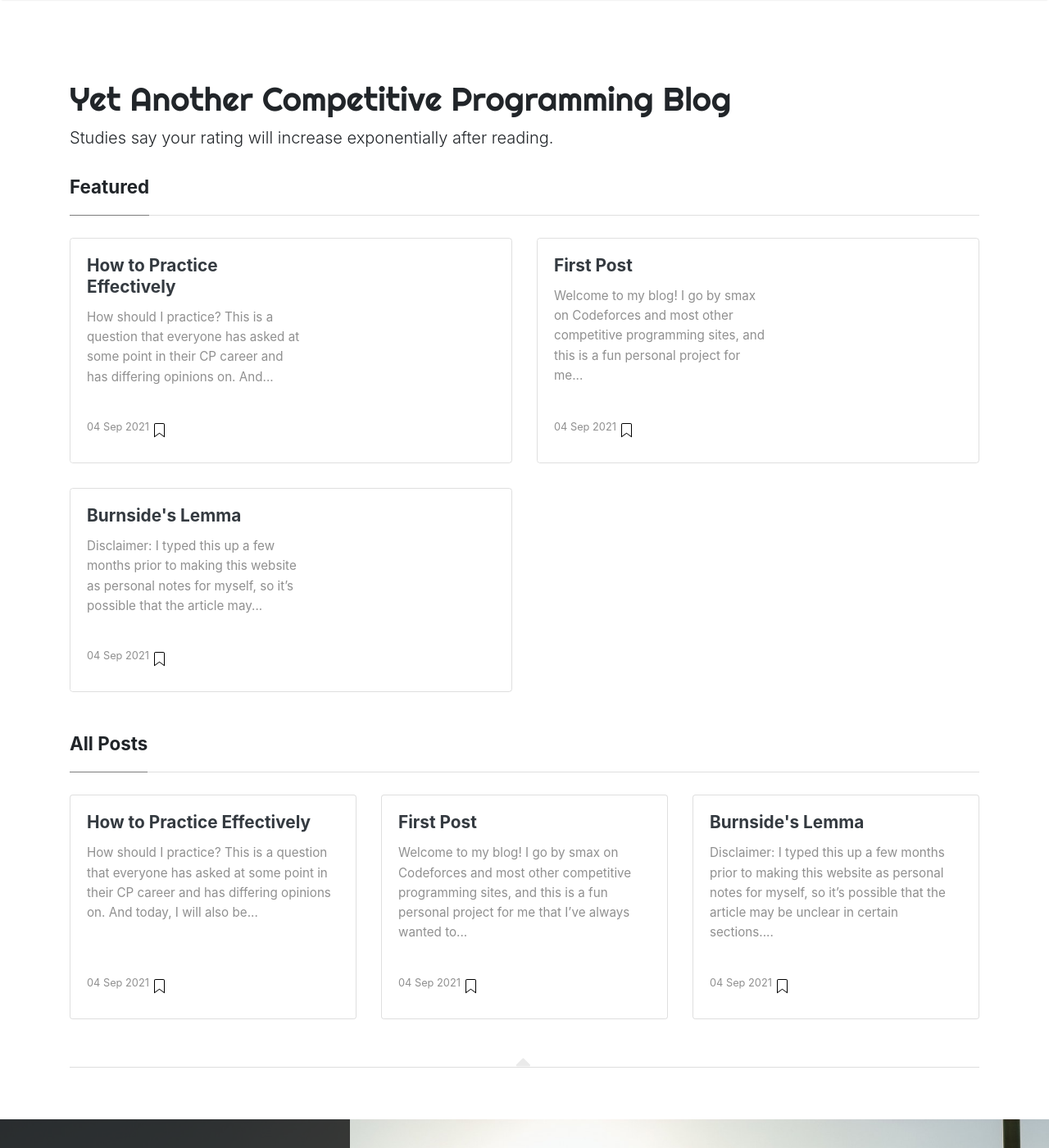
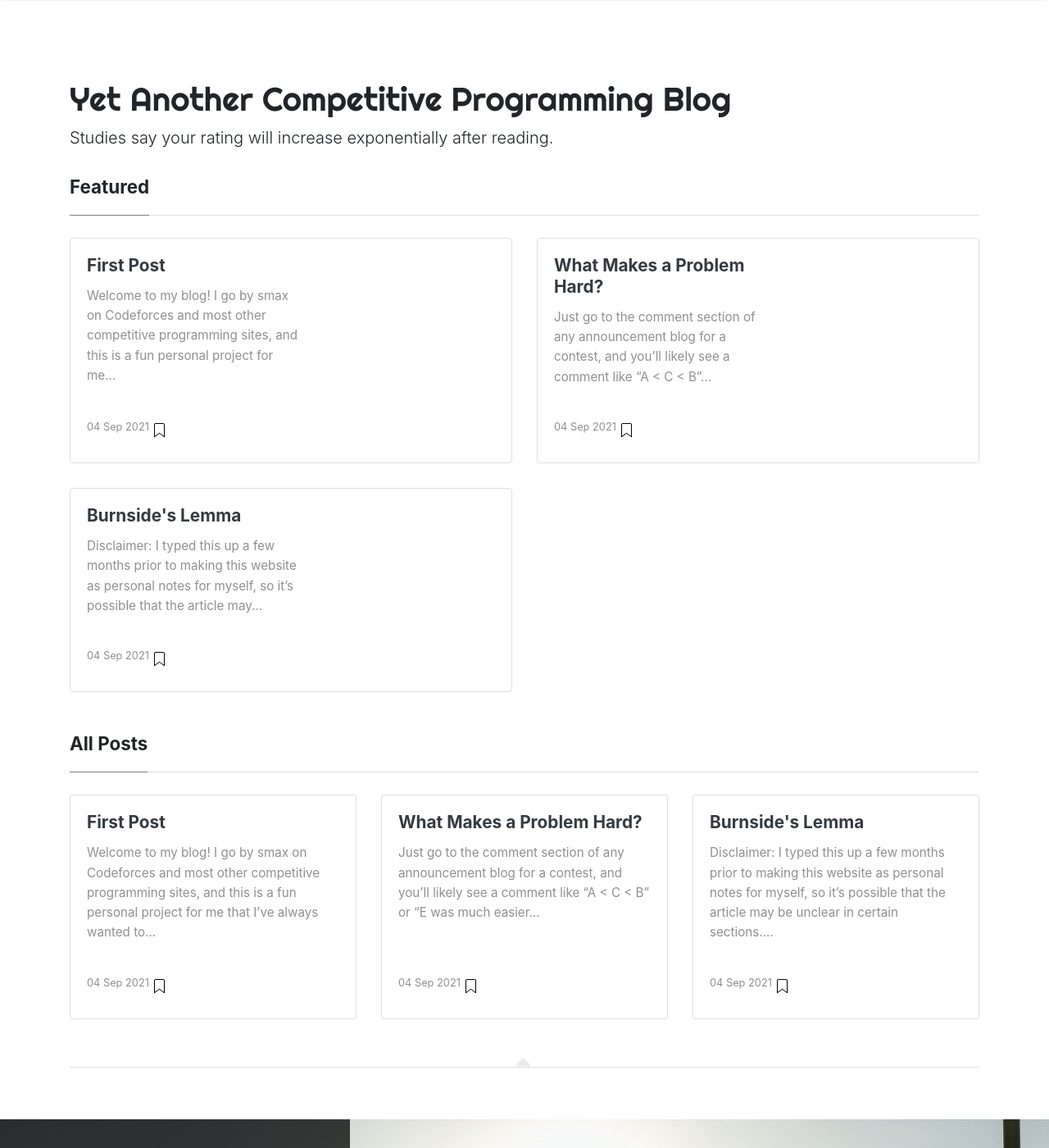
Before and after one commit to mzhang2021/cp-blog, a Jekyll site: the page built from index.html, in a window 1280 px wide and 1400 px high. Shown: the whole window at 82% size. Built offline with Jekyll 4.4.1, drawn with Linux system fonts in a browser that asks for light colours; nearby versions of some CDN libraries; the list of posts is cut into pages by our own code; part of the change alters nothing that is shown; some of the changed text lies outside the part shown.

Commit message:
added problem difficulty article

```diff
--- a/_pages/about.md
+++ b/_pages/about.md
@@ -8,15 +8,15 @@ comments: true
 <div class="row justify-content-between">
 <div class="col-md-8 pr-5">
 
-<p>Coming soon...</p>
+<p>Welcome to my blog! I go by <a href="https://codeforces.com/profile/smax">smax</a> on Codeforces and most other competitive programming sites, and this is a fun personal project for me that I've always wanted to do. On this blog, I'll post articles about techniques, tricks, opinions, or pretty much anything remotely related to CP. Do check it out if you're interested.</p>
 
 </div>
 
-<div class="col-md-4">
+<!-- <div class="col-md-4">
 
 <div class="sticky-top sticky-top-80">
 <p>Something interesting will go here.</p>
 
 </div>
+</div> -->
 </div>
-</div>
--- /dev/null
+++ b/_posts/2021-09-04-difficulty.md
@@ -0,0 +1,74 @@
+---
+layout: post
+title: "What Makes a Problem Hard?"
+tags: [opinion]
+featured: true
+usemathjax: true
+---
+
+Just go to the comment section of any announcement blog for a contest, and you'll likely see a comment like "A < C < B" or "E was much easier than D." Or look at any leaderboard, and there's always at least a few contestants who solve the problems out of order or skip some problem. Problem difficulty is a very subjective thing, and it's always near impossible to create a set of problems such that A is strictly easier than B, which is strictly easier than C, and so on. Why is that the case, and what makes a problem difficult?
+
+## Knowledge
+The difficulty of the algorithms and concepts used for a problem definitely contribute to problem difficulty. For instance, greedy is a very fundamental concept, and applying the "greedy" tag in Codeforces problemset yields problems of all difficulties from 800 to 3500. On the other hand, applying the "flows" tag quickly brings problems up to the 1800-2000+ range, and applying the "fft" tag almost guarantees the problem is at least 2000+ in rating, because of the complexity of these algorithms (at the time of writing this, there is an 800 problem marked with "flows", but I am almost certain that is a troll).
+
+## Search Space
+This aspect is one that I think gets overlooked the most when people claim a problem is too easy for its spot in a contest. When you approach a problem, there are a lot of ways you can go about it, and a lot of potential approaches to try. Not all approaches will lead to the solution. Take [this problem](https://codeforces.com/contest/1491/problem/F) for example. It's a 2700 rated interactive problem. And if you've read the editorial or know the solution, you might conclude that the problem should be rated way lower because the solution is so elementary. But the difficulty of this problem doesn't come the complexity of the concepts used, but the sheer size of its search space. I did this contest live, and I remember trying all sorts of different ways to take advantage of the $\lfloor \log_2{n} \rfloor$ bound in queries, some very close to the editorial idea.
+
+## Number of Observations/Steps
+Partly related to search space is the number of layers of observation you have to get through to solve the problem. Div 2 As and Bs typically only have one key observation that cracks the entire problem, which is why they can be solved in mere minutes by high rated contestants and have low ratings (as an aside, an unfortunate consequence of these problems is that sometimes solving them can be dumb luck because of how unmotivated the observations can be, and even a high rated contestant could get "stuck" on one if they just happen to miss the observation). On the other hand, a more difficult problem often contains multiple layers of reduction to get to the final solution.
+
+The example I'll use is [Falling Sand](https://codeforces.com/contest/1534/problem/F2), which is a problem with several steps. In my opinion, each individual step is not difficult, but it can be difficult to assemble all of the necessary steps during a live contest. The solution breaks down as follows:
+
+<div class="spoiler">
+<ol>
+<li>Recognize that the relation between the blocks of sand can be modeled as a directed graph, where block A can reach block B if perturbing block A will cause it to perturb block B when falling.</li>
+<li>The directed graph actually only contains $\mathcal O(nm)$ edges, as it is sufficient to draw an edge from a block to the closest block below it in its adjacent columns.</li>
+<ol>
+<li>The above two observations are sufficient to solve F1. In F1, we just need to make all the sand blocks fall, so after compressing the graph into a DAG of SCCs, we can count the number of nodes with an indegree of 0 as our answer.</li>
+</ol>
+<li>In F2, we don't need to make all the sand blocks fall, just $a_i$ in each column. It is always optimal to prioritize making the bottommost $a_i$ blocks fall in each column $i$, as those blocks will always fall anyways in any optimal solution.</li>
+<li>Let's consider the set of nodes with indegree 0 in the DAG after condensing into SCCs, denoted as $S$. Obviously it is optimal to only perturb nodes in $S$ directly, because if we perturb some lower node, we could have perturbed one of its ancestors instead and achieved the same effect (yeah I know I'm using the words "node" and "block" interchangeably). Now let's consider the nodes that need to be perturbed. Notice that the subset of $S$ which can reach that node, directly or indirectly, are always contiguous if $S$ is sorted by column. If a node in column $i$ can reach our target node, and a node in column $j > i$ can also reach our target node, some node in $S$ in column $k$ such that $i < k < j$ would also be able to reach our target node.</li>
+<ol>
+<li>To understand why that is true, notice that the structure of how blocks get perturbed is always "hit all blocks in this and adjacent columns," so there's a "path" of contiguous nodes from column $i$ to column $j$ for some node in column $i$ to be able to reach column $j$. Since the nodes in $S$ are always the highest nodes in their column, there's no way they would not be able to reach the "path" if they were in some column $k$ such that $i < k < j$. To understand what I'm talking about, refer to the diagram below (red blocks are in $S$, green is our target block):</li>
+</ol>
+<img src="{{ site.baseurl }}/assets/images/difficulty-1.png" alt="image 1">
+<li>Therefore, the problem reduces down to picking the minimum number of nodes in $S$ to cover all intervals. This is a well known problem with a greedy solution: sort the intervals by right endpoint, and whenever an interval is not covered, increase the answer by 1 and pick the node on the interval's right endpoint.</li>
+</ol>
+</div>
+
+## Combining Search Space and Number of Observations
+Let's say the search space of a problem is a graph. You start at the beginning, and you want to reach the solution by traversing through a path of nodes by making a series of observations. Then a larger search space refers to larger degree nodes, and more observations means the path to the solution is longer. So an easy problem might look something like this:
+
+![image 2]({{ site.baseurl }}/assets/images/difficulty-2.png)
+
+or this:
+
+![image 3]({{ site.baseurl }}/assets/images/difficulty-3.png)
+
+The first diagram is what a Div 2 A might look like: there's one observation, and if you find it you solve the problem. The second diagram is what an easy DS problem might look like: there might be multiple steps, but each step is very obvious to get to. Naturally, a hard problem both has high degree nodes and a long path:
+
+![image 4]({{ site.baseurl }}/assets/images/difficulty-4.png)
+
+If you're a strong competitive programmer with lots of problem solving expertise, the problem search space might look more like this to you:
+
+![image 5]({{ site.baseurl }}/assets/images/difficulty-5.png)
+
+The red Xs are a result of experience: you know which ideas tend to work better, and you know how to approach certain types of problems.
+
+And to complete this analogy, if you're missing knowledge or experience, the problem might look like this to you:
+
+![image 6]({{ site.baseurl }}/assets/images/difficulty-6.png)
+
+You're missing edges altogether, so you might not even be able to solve the problem, but those edges will appear with practice and time.
+
+## Implementation
+There's one aspect of problem solving I have not mentioned yet: after coming up with the idea, you still need to write the code! So what makes implementation difficult?
+1. Lines of Code - When I say lines of code, I exclude templated code. Take [Good Graph](https://codeforces.com/contest/1555/problem/F) as an example. Most submissions have lines of code in 3 digits, but a large portion of this problem is just copy pasting heavy light decomposition or segment tree, so the actual difficulty of implementation is low. On the flip side, [Binary Table](https://codeforces.com/contest/1439/problem/A2) was a problem with a notoriously long and difficult implementation for its spot in the contest. It's not too bad for experienced contestants, but it's definitely way more implementation heavy than a Div 1 A should be.
+2. Finnicky Details - I've encountered plenty of problems where working out the indexing was a pain in the ass, or the problem had many cases to consider. In recent memory, [Minimax](https://codeforces.com/contest/1530/problem/E) had an obnoxious amount of cases, and my [implementation](https://codeforces.com/contest/1530/submission/122824719) in contest ended up being extremely messy. It's honestly a miracle that I could even get it to work at all. [Funny Substrings](https://codeforces.com/contest/1538/problem/E) was another problem where I had a disgusting [implementation](https://codeforces.com/contest/1538/submission/119011583) in contest that demanded a high attention to detail, although this one was more my fault for overlooking a simpler solution.
+3. Constant Factor Optimization - It's always frustrating when you have the correct complexity, but your solution is too slow because of unnecessarily tight limits set by the authors. There are ways to minimize this happening by adopting certain strategies. For example, I always pass non-primitives by const reference to functions, and I avoid STL data structures when not needed because C++ STL data structures like `std::set` and `std::map` consume a non-trivial amount of overhead.
+
+## So back to the original question...
+Different people have different opinions on problem difficulty because they've practiced and become more experienced in different skills. Each person's graph for the search space will look different. And the problemsetter's opinion of difficulty often differs drastically from competitors because they sometimes come up with the solution before the problem, or craft the problem with a specific solution in mind already.
+
+## The Takeaway
+Is there a takeaway from this article? I don't know. I'm moreso just expressing an opinion on a subject that I've given some thought about. That being said, I do think the way I think about problem solving provides some insight into how I think improving at CP works: as you practice, you expand the number of edges you can access, and you also get better at pruning bad edges. Maybe in the future I'll write an article on how to practice. Thanks for reading, and feel free to leave your thoughts on this subject in the comments below.
--- a/_posts/2021-09-04-first-post.md
+++ b/_posts/2021-09-04-first-post.md
@@ -9,6 +9,6 @@ Welcome to my blog! I go by [smax](https://codeforces.com/profile/smax) on Codef
 
 For starters, here's a link to my first tutorial article on [Burnside's Lemma]({{ site.baseurl }}/burnside/). I typed this up a few months prior to making this website as personal notes for myself, so it's possible that the article may be unclear in certain sections. If you have any tips on making certain sections clearer, feel free to comment below.
 
-If you're instead interested in something more opinionated, you can check out [this article]({{ site.baseurl }}/practice/) on how to practice and get good at CP. If you find you like the stuff I post, feel free to sign up for the mailing list by scrolling down and clicking on the alert, so that you get instantly notified whenever I post.
+If you're instead interested in something more opinionated, you can check out [this article]({{ site.baseurl }}/difficulty/) on what makes a CP problem hard. If you find you like the stuff I post, feel free to sign up for the mailing list by scrolling down and clicking on the alert, so that you get instantly notified whenever I post.
 
 Finally, this site was created with Jekyll and uses the ["Mediumish"](https://github.com/wowthemesnet/mediumish-theme-jekyll) theme, so if you like how the site looks be sure to check that out.
--- a/_posts/2021-09-04-practice.md
+++ /dev/null
@@ -1,23 +0,0 @@
----
-layout: post
-title: "How to Practice Effectively"
-tags: [tutorial, opinion]
-featured: true
-usemathjax: true
----
-
-How should I practice? This is a question that everyone has asked at some point in their CP career and has differing opinions on. And today, I will also be throwing my hat in the ring.
-
-For starters, what are the components of being good at CP? I would break it down into three parts:
-
-## Knowledge
-
-It goes without saying that a certain threshold of knowledge needs to be reached for each rating level. If you don't know what a [segment tree](https://cp-algorithms.com/data_structures/segment_tree.html) is, it's unlikely that you will solve a problem requiring a segment tree, unless you're able to reinvent the data structure yourself. But the actual amount of knowledge you need depends on which platform you're competing on. If you're competing on Codeforces, you honestly don't need anything harder than a segment tree to reach at least master, maybe even higher. Many problems on Codeforces Div 2 ABC, sometimes even D or E depending on the author, require no algorithmic/DS knowledge at all. Your intuition and thinking abilities will take you much further than any algorithm or data structure will. On the other hand, many OI contests like USACO (USA Computing Olympiad) tend to deploy more algorithmic knowledge in their problems. USACO in particular almost requires certain algorithms/DS to pass each division, and while it doesn't have an official syllabus, you can refer to [usaco.guide](https://usaco.guide/) to see which algorithms/DS show up frequently in each division.
-
-It's also worth noting that knowledge isn't just limited to algorithms/DS. CP problems will often contain certain "tricks" that you might see frequently. For example, it's a well-known fact that the sum of harmonic series, $\frac{1}{1} + \frac{1}{2} + \dots + \frac{1}{n}$, is bounded under $\mathcal O(\log n)$. A simple proof of that is to consider rounding denominators down to their nearest power of $2$ instead:
-
-$$
-\frac{1}{1} + \frac{1}{2} + \frac{1}{3} + \frac{1}{4} + \frac{1}{5} + \dots + \frac{1}{n} < \frac{1}{1} + \frac{1}{2} + \frac{1}{2} + \frac{1}{4} + \frac{1}{4} + \dots + \frac{1}{2^{\lfloor\log_2{n}\rfloor}} \leq {\lfloor\log_2{n}\rfloor} + 1
-$$
-
-The last step of that inequality was noting that we essentially have $\mathcal O(\log n)$ copies of $1$. This fact is used in many problems to prove a better complexity for brute forcing all multiples of all numbers less than $n$ (such as [this one](https://codeforces.com/contest/1541/problem/B)).
```
Also changed, not shown: assets/images/difficulty-1.png (added), assets/images/difficulty-2.png (added), assets/images/difficulty-3.png (added), assets/images/difficulty-4.png (added), assets/images/difficulty-5.png (added), assets/images/difficulty-6.png (added).
